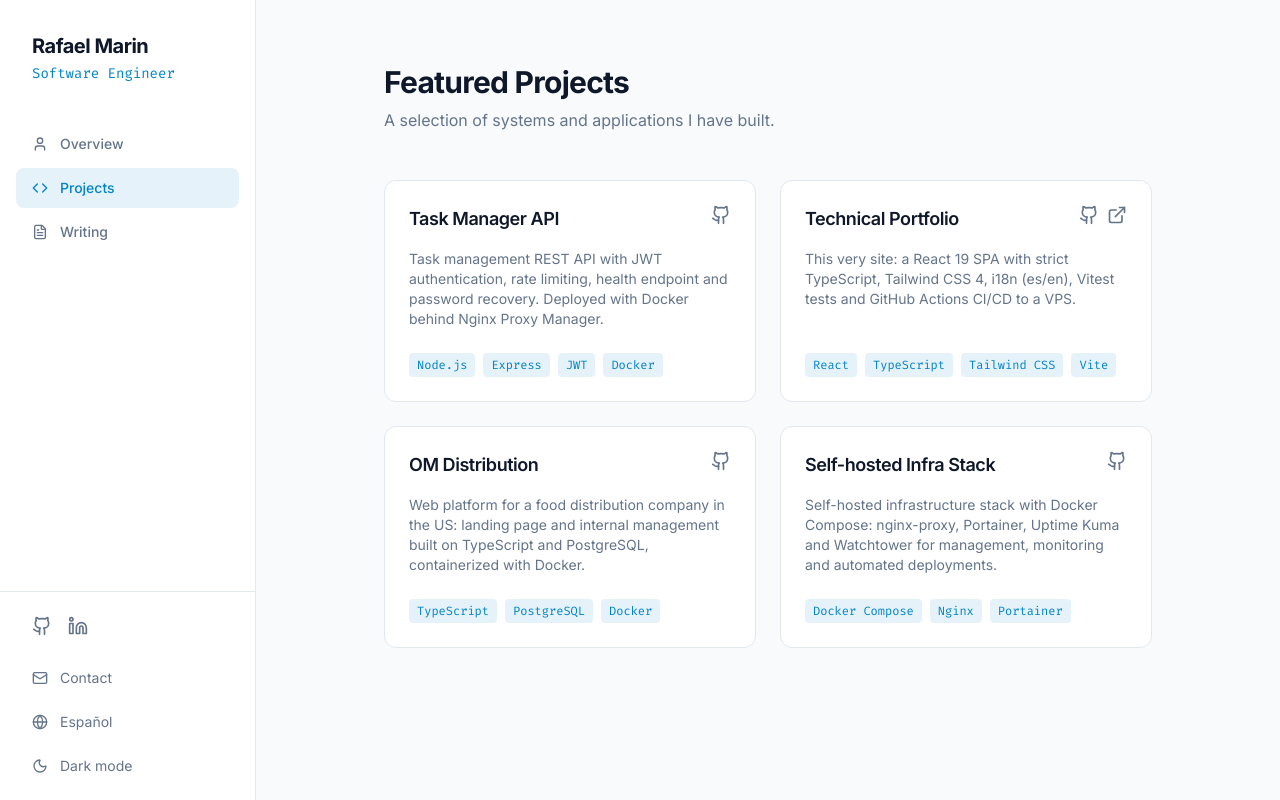
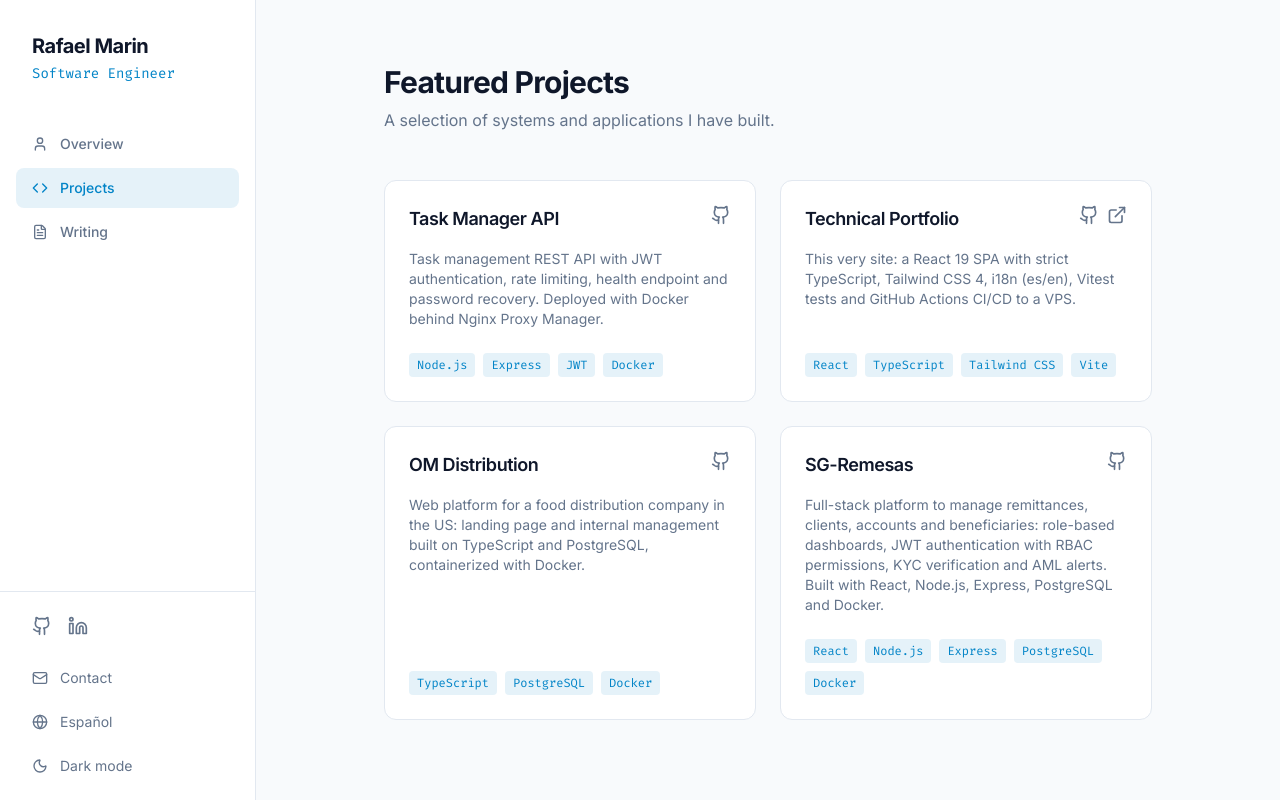
Before and after one commit to marinm80/technical-portfolio, a React (Vite) app in the folder frontend/: page /projects in a window 1280 px wide. Built offline with nearby package versions, Linux system fonts and the light colour scheme.

Commit message:
Se agrego el proyecto SG Remesas, se elimino Self-hosted infra Stack.

```diff
--- a/frontend/src/data/projects.ts
+++ b/frontend/src/data/projects.ts
@@ -24,9 +24,9 @@ export const projects: Project[] = [
     github: "https://github.com/marinm80/om_distribution",
   },
   {
-    id: "composeFeatures",
-    title: "Self-hosted Infra Stack",
-    tags: ["Docker Compose", "Nginx", "Portainer"],
-    github: "https://github.com/marinm80/compose_features",
+    id: "SG_Remesas",
+    title: "SG-Remesas",
+    tags: ["React", "Node.js", "Express", "PostgreSQL", "Docker"],
+    github: "https://github.com/marinm80/sg-remesas",
   },
 ];
--- a/frontend/src/locales/en.ts
+++ b/frontend/src/locales/en.ts
@@ -74,9 +74,9 @@ const en = {
         description:
           "Web platform for a food distribution company in the US: landing page and internal management built on TypeScript and PostgreSQL, containerized with Docker.",
       },
-      composeFeatures: {
+      SG_Remesas: {
         description:
-          "Self-hosted infrastructure stack with Docker Compose: nginx-proxy, Portainer, Uptime Kuma and Watchtower for management, monitoring and automated deployments.",
+          "Full-stack platform to manage remittances, clients, accounts and beneficiaries: role-based dashboards, JWT authentication with RBAC permissions, KYC verification and AML alerts. Built with React, Node.js, Express, PostgreSQL and Docker.",
       },
     },
   },
--- a/frontend/src/locales/es.ts
+++ b/frontend/src/locales/es.ts
@@ -69,9 +69,9 @@ const es = {
         description:
           "Plataforma web para una distribuidora de alimentos en EE. UU.: landing page y gestión interna sobre TypeScript y PostgreSQL, contenedorizada con Docker.",
       },
-      composeFeatures: {
+      SG_Remesas: {
         description:
-          "Stack de infraestructura self-hosted con Docker Compose: nginx-proxy, Portainer, Uptime Kuma y Watchtower para gestión, monitoreo y despliegue automático.",
+          "Plataforma full-stack para gestionar remesas, clientes, cuentas y beneficiarios: paneles por rol, autenticación JWT con permisos RBAC, verificación KYC y alertas AML. Construida con React, Node.js, Express, PostgreSQL y Docker.",
       },
     },
   },
```
